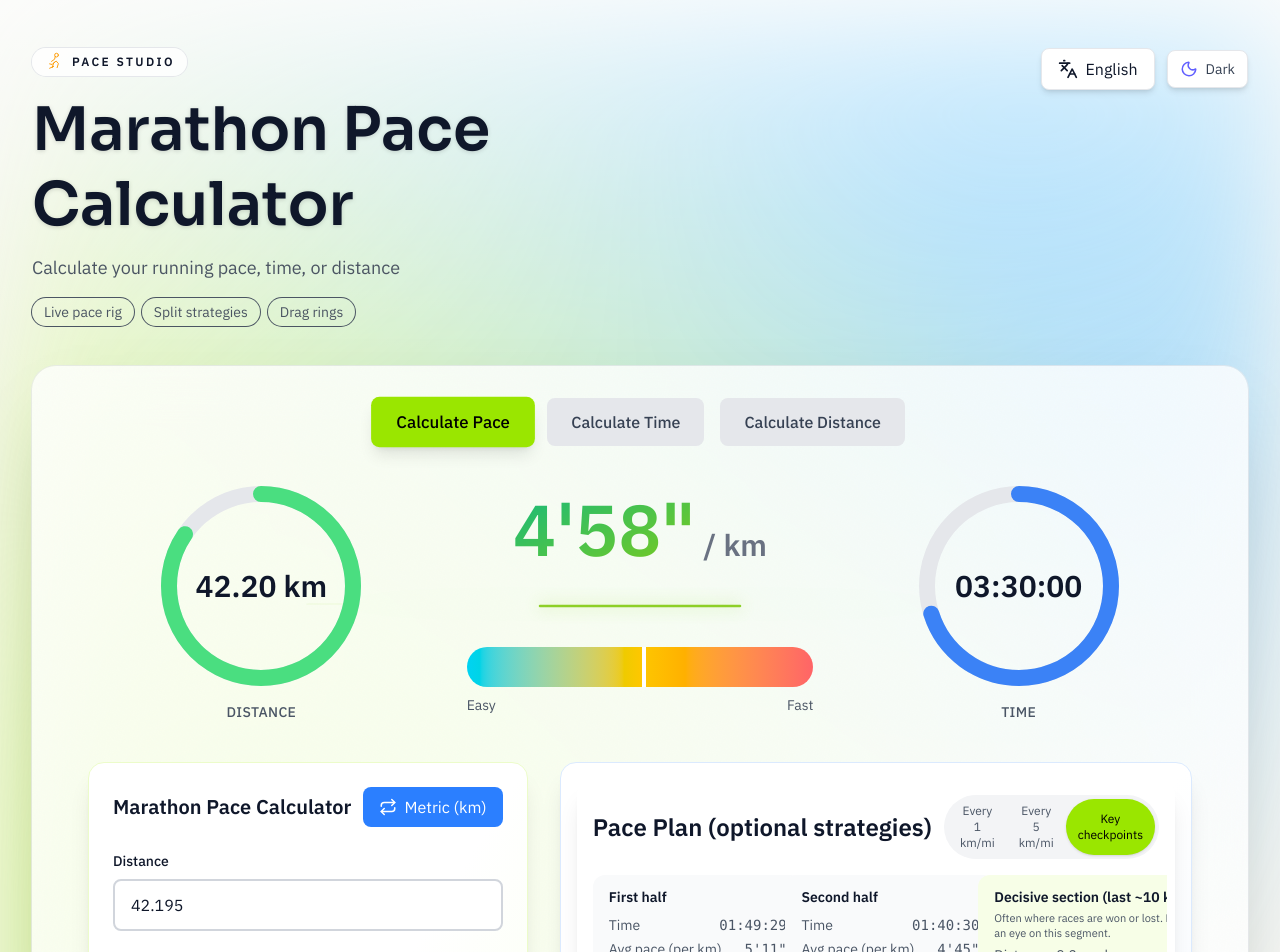
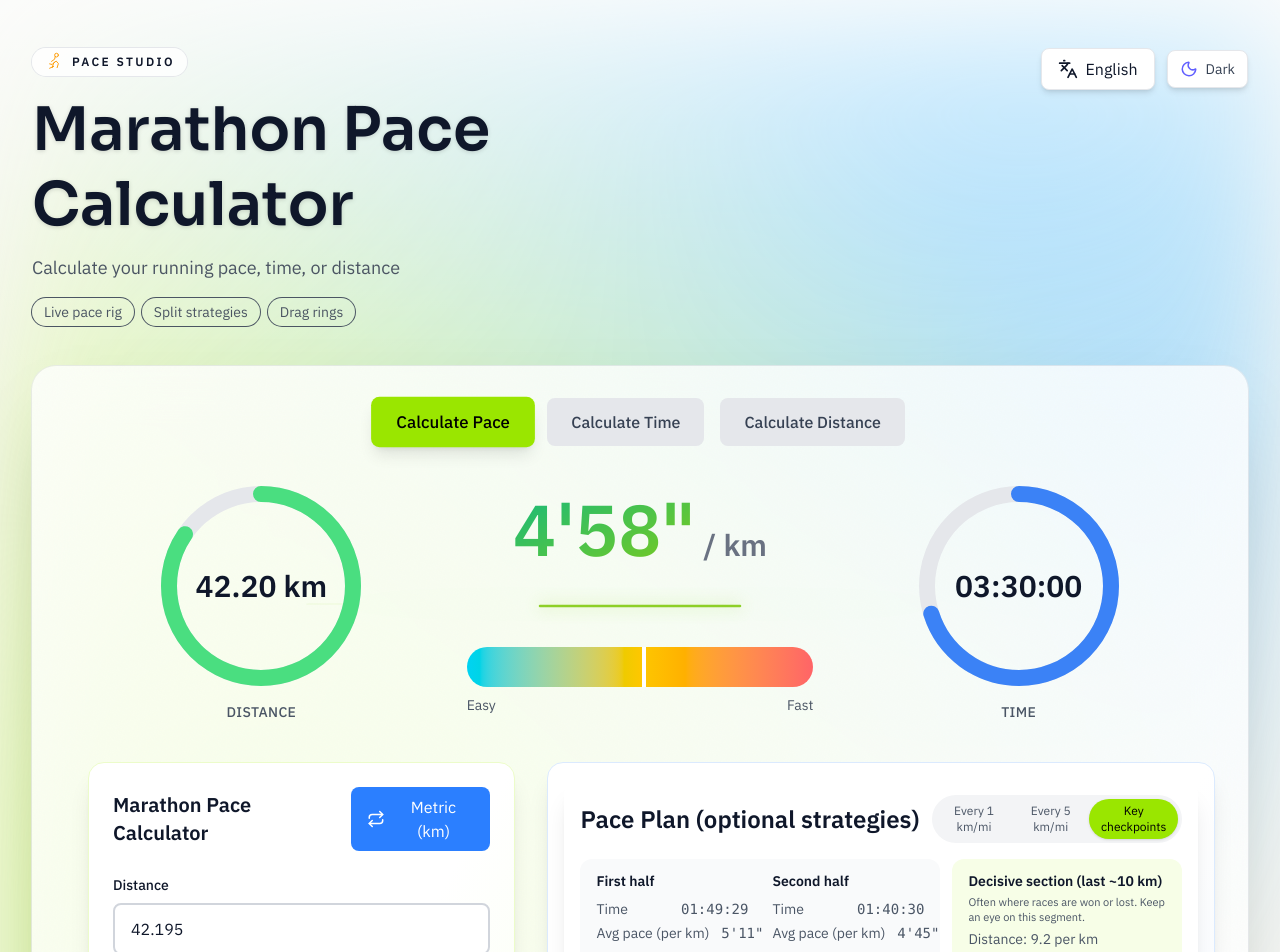
Before and after one commit to weihuanChen/marathon-calc, a Next.js app: page /en in a window 1280 px wide. Shown: the top 952 px of the page. Built offline with nearby package versions, Linux system fonts and the light colour scheme.

Commit message:
fix:修复字号间距

```diff
--- a/components/SplitTable.tsx
+++ b/components/SplitTable.tsx
@@ -199,39 +199,43 @@ export function SplitTable({ splits, unit }: SplitTableProps) {
       {/* 前半程 / 后半程 & 最后 7-12km 概览 */}
       {totalDistance > 0 && totalTimeSeconds > 0 && (
         <div className="mb-4 -mx-2 overflow-x-auto pb-2 text-xs md:text-sm">
-          <div className="grid gap-3 px-2 min-w-[720px] md:min-w-0 md:grid-cols-2 xl:grid-cols-3 items-stretch">
-            <div className="rounded-xl bg-gray-50 dark:bg-gray-900/50 px-4 py-3 min-w-[210px] min-h-[120px]">
-              <div className="font-semibold mb-2">{t('summary.frontHalf')}</div>
+          <div className="grid gap-3 px-2 min-w-[640px] md:min-w-0 md:grid-cols-[1.2fr_0.8fr] items-stretch">
+            <div className="rounded-xl bg-gray-50 dark:bg-gray-900/50 px-4 py-3 min-w-[360px] min-h-[120px]">
+              <div className="grid grid-cols-1 md:grid-cols-2 gap-4 md:gap-6">
+                <div className="space-y-2">
+                  <div className="font-semibold">{t('summary.frontHalf')}</div>
                   <div className="space-y-1">
-                <div className="flex items-baseline justify-between gap-2 text-gray-600 dark:text-gray-400">
-                  <span>{t('summary.time')}</span>
+                    <div className="flex items-baseline justify-between gap-3 text-gray-600 dark:text-gray-400">
+                      <span className="whitespace-nowrap">{t('summary.time')}</span>
                       <span className="font-mono">
                         {formatTime(...Object.values(secondsToTime(frontTimeSeconds)) as [number, number, number])}
                       </span>
                     </div>
-                <div className="flex items-baseline justify-between gap-2 text-gray-600 dark:text-gray-400">
-                  <span>
+                    <div className="flex items-baseline justify-between gap-3 text-gray-600 dark:text-gray-400">
+                      <span className="whitespace-nowrap">
                         {t('summary.pace', { unit: unit === 'km' ? t('unitLabel.km') : t('unitLabel.mi') })}
                       </span>
-                  <span className="font-mono">{frontPaceStr}</span>
+                      <span className="font-mono whitespace-nowrap">{frontPaceStr}</span>
                     </div>
                   </div>
                 </div>
 
-            <div className="rounded-xl bg-gray-50 dark:bg-gray-900/50 px-4 py-3 min-w-[210px] min-h-[120px]">
-              <div className="font-semibold mb-2">{t('summary.backHalf')}</div>
+                <div className="space-y-2">
+                  <div className="font-semibold">{t('summary.backHalf')}</div>
                   <div className="space-y-1">
-                <div className="flex items-baseline justify-between gap-2 text-gray-600 dark:text-gray-400">
-                  <span>{t('summary.time')}</span>
+                    <div className="flex items-baseline justify-between gap-3 text-gray-600 dark:text-gray-400">
+                      <span className="whitespace-nowrap">{t('summary.time')}</span>
                       <span className="font-mono">
                         {formatTime(...Object.values(secondsToTime(backTimeSeconds)) as [number, number, number])}
                       </span>
                     </div>
-                <div className="flex items-baseline justify-between gap-2 text-gray-600 dark:text-gray-400">
-                  <span>
+                    <div className="flex items-baseline justify-between gap-3 text-gray-600 dark:text-gray-400">
+                      <span className="whitespace-nowrap">
                         {t('summary.pace', { unit: unit === 'km' ? t('unitLabel.km') : t('unitLabel.mi') })}
                       </span>
-                  <span className="font-mono">{backPaceStr}</span>
+                      <span className="font-mono whitespace-nowrap">{backPaceStr}</span>
+                    </div>
+                  </div>
                 </div>
               </div>
             </div>
```
Also changed, not shown: 1 other file (tests, documents, lock files or other folders). Lines whose indentation alone changed are shown as unchanged.
